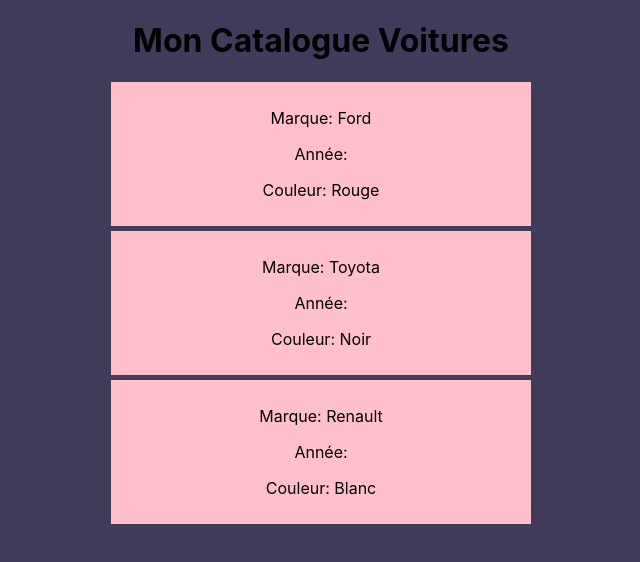
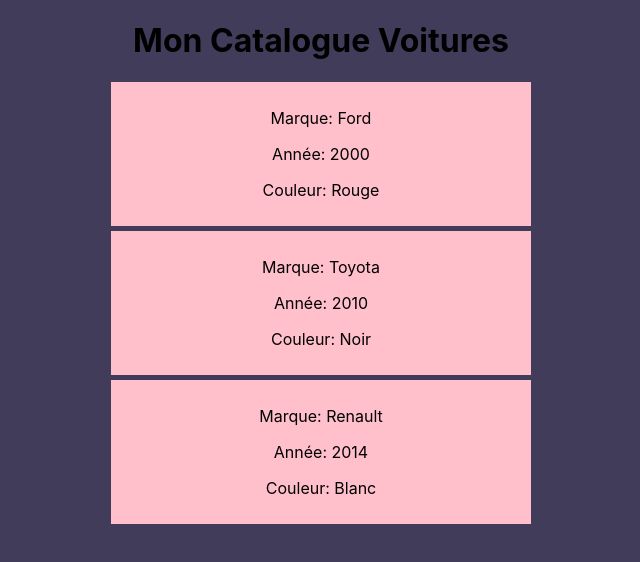
Before and after one commit to Benyachou/React-Projet, a React (Create React App) app in the folder projet-1/: page / in a window 1280 px wide. Shown: the top 562 px of the page, without its empty margins (319-959 px from the left). Built offline with nearby package versions, Linux system fonts and the light colour scheme.

Commit message:
ADD: year

```diff
--- a/projet-1/src/components/Mycars.js
+++ b/projet-1/src/components/Mycars.js
@@ -17,9 +17,9 @@
             <div>
                 <h1>{this.props.title}</h1>
 
-                <Car color={this.state.voitures[0].color}> {this.state.voitures[0].name} </Car>
-                <Car color={this.state.voitures[1].color}> {this.state.voitures[1].name} </Car>
-                <Car color={this.state.voitures[2].color}> {this.state.voitures[2].name} </Car>
+                <Car color={this.state.voitures[0].color} year={this.state.voitures[0].year} > {this.state.voitures[0].name} </Car>
+                <Car color={this.state.voitures[1].color} year={this.state.voitures[1].year}> {this.state.voitures[1].name} </Car>
+                <Car color={this.state.voitures[2].color} year={this.state.voitures[2].year}> {this.state.voitures[2].name} </Car>
             </div>
 
         )
```
